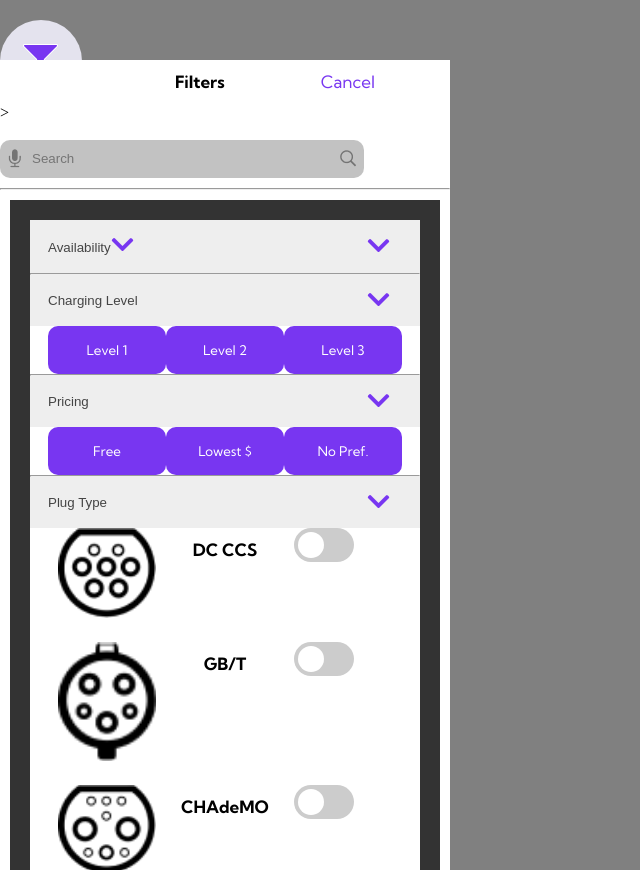
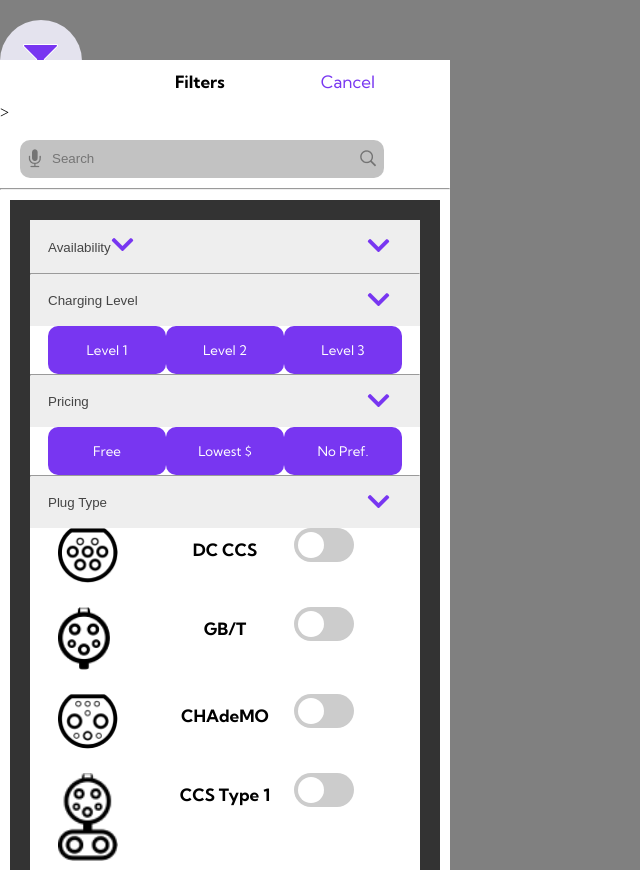
Before and after one commit to LuisDuarte1998/evolveRepo, a plain HTML site: page filter.html in a window 1280 px wide. Both pictures are taken after a click on the button "Plug Type". Shown: the whole page, without its empty margins (0-640 px from the left). Drawn offline with Linux system fonts and the light colour scheme.

Commit message:
Update filter_style.css

```diff
--- a/css/filter_style.css
+++ b/css/filter_style.css
@@ -115,6 +115,7 @@ hr{
     width: 360px;
     margin-top: 18px;
     margin-bottom: 10px;
+    margin-left: 20px;
 }
 
 .filter_toggle{
@@ -164,6 +165,7 @@ hr{
     width: 360px;
     margin-top: 18px;
     margin-bottom: 10px;
+    margin-left: 20px;
 }
 /*code for the placeholder text inside the search bar*/
 input::placeholder{
@@ -337,17 +339,18 @@ input:checked + .slider:before {
 }
 
 .plug_type_column img {
-    width: 100%;
     height: auto;
 }
 
 .plug_type_column, .filter-titles, #plug-titles{
     text-align: center;
+    font-family: 'Kumbh Sans';
 }
 
 .plug_type_column, .filter-titles, #network-titles{
     text-align: left;
     padding-right: ;
+    font-family: 'Kumbh Sans';
 }
 
 .network_row{
```
